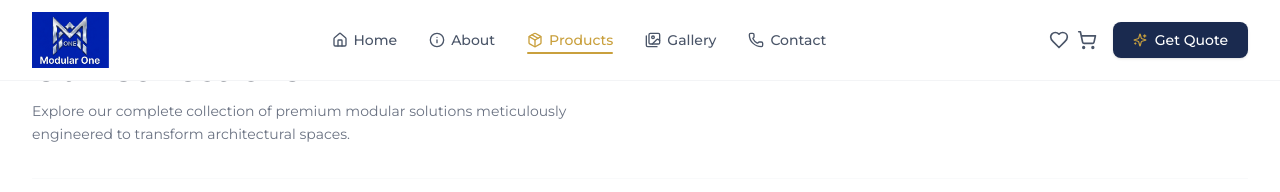
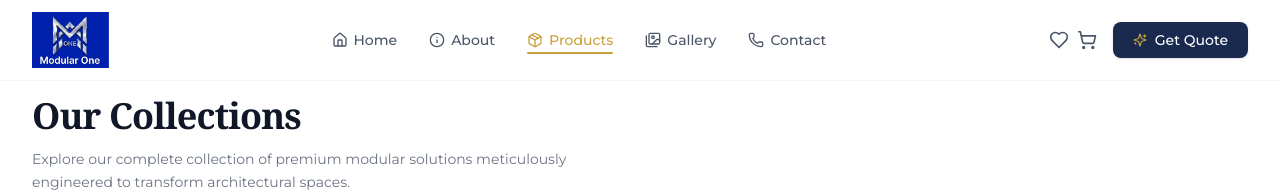
Before and after one commit to Ujjwal-bytes/modularone, a React (Vite) app: page /products in a window 1280 px wide. Shown: the top 192 px of the page. Built offline with nearby package versions, Linux system fonts and the light colour scheme; the HTML template or start-up script is replaced by a standard one.

Commit message:
updated our collections

```diff
--- a/src/pages/Products.jsx
+++ b/src/pages/Products.jsx
@@ -146,7 +146,7 @@
         >
           <motion.h1
             variants={staggerItem}
-            className="text-4xl font-serif font-bold text-gray-900 tracking-tight mb-3"
+            className="text-4xl font-serif font-bold text-gray-900 tracking-tight mb-3 mt-12"
           >
             Our Collections
           </motion.h1>
```
